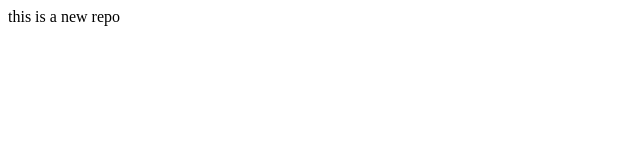
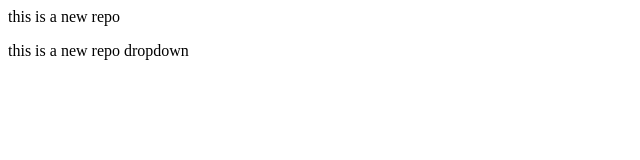
Before and after one commit to jaya0212/localrepo01, a plain HTML site: page index.html in a window 1280 px wide. Shown: the whole page, without its empty margins (0-640 px from the left). Drawn offline with Linux system fonts and the light colour scheme.

Commit message:
Add dropdown

```diff
--- a/index.html
+++ b/index.html
@@ -1 +1,2 @@
 <p>this is a new repo</p>
+<p>this is a new repo dropdown</p>
```
